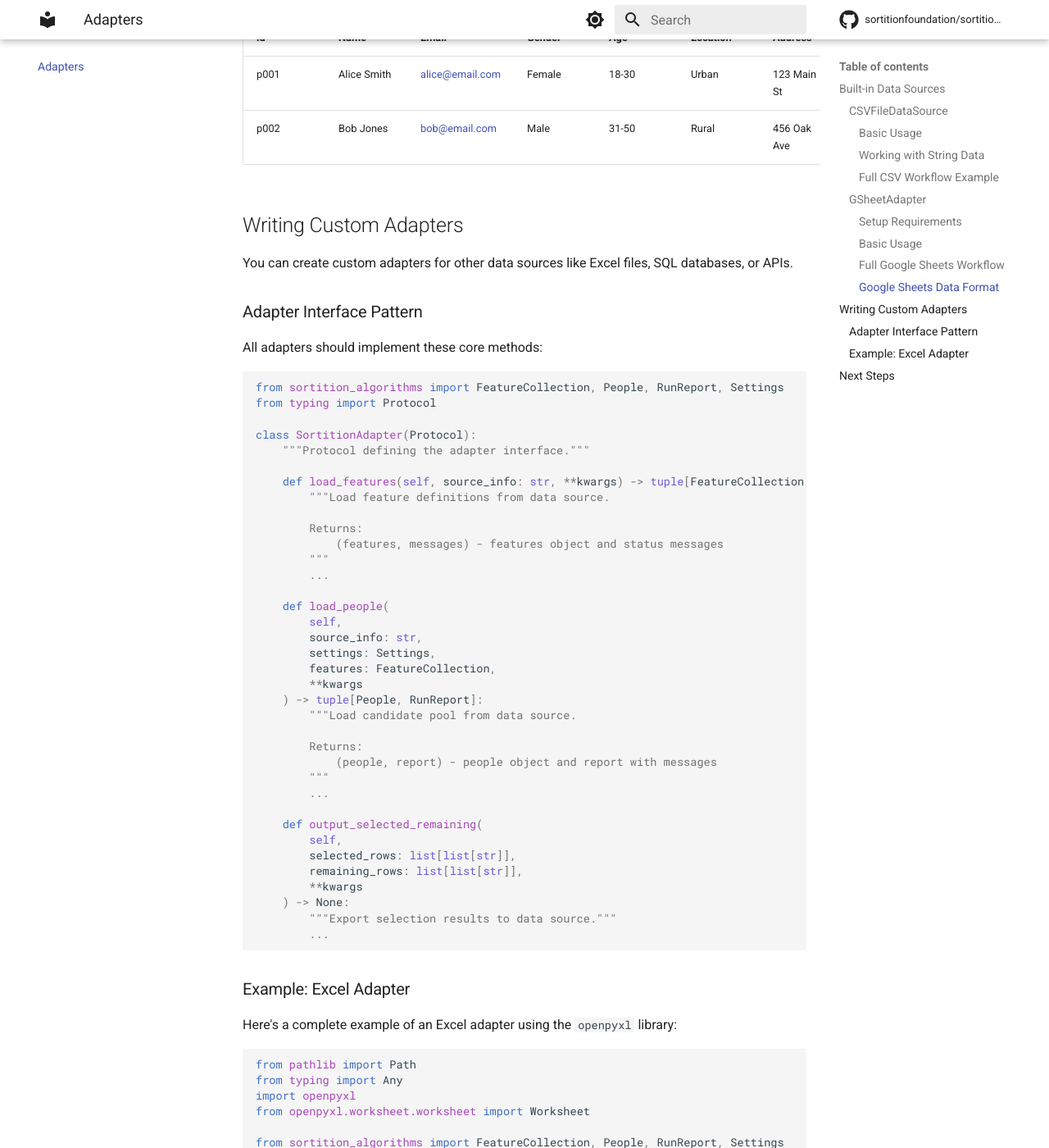
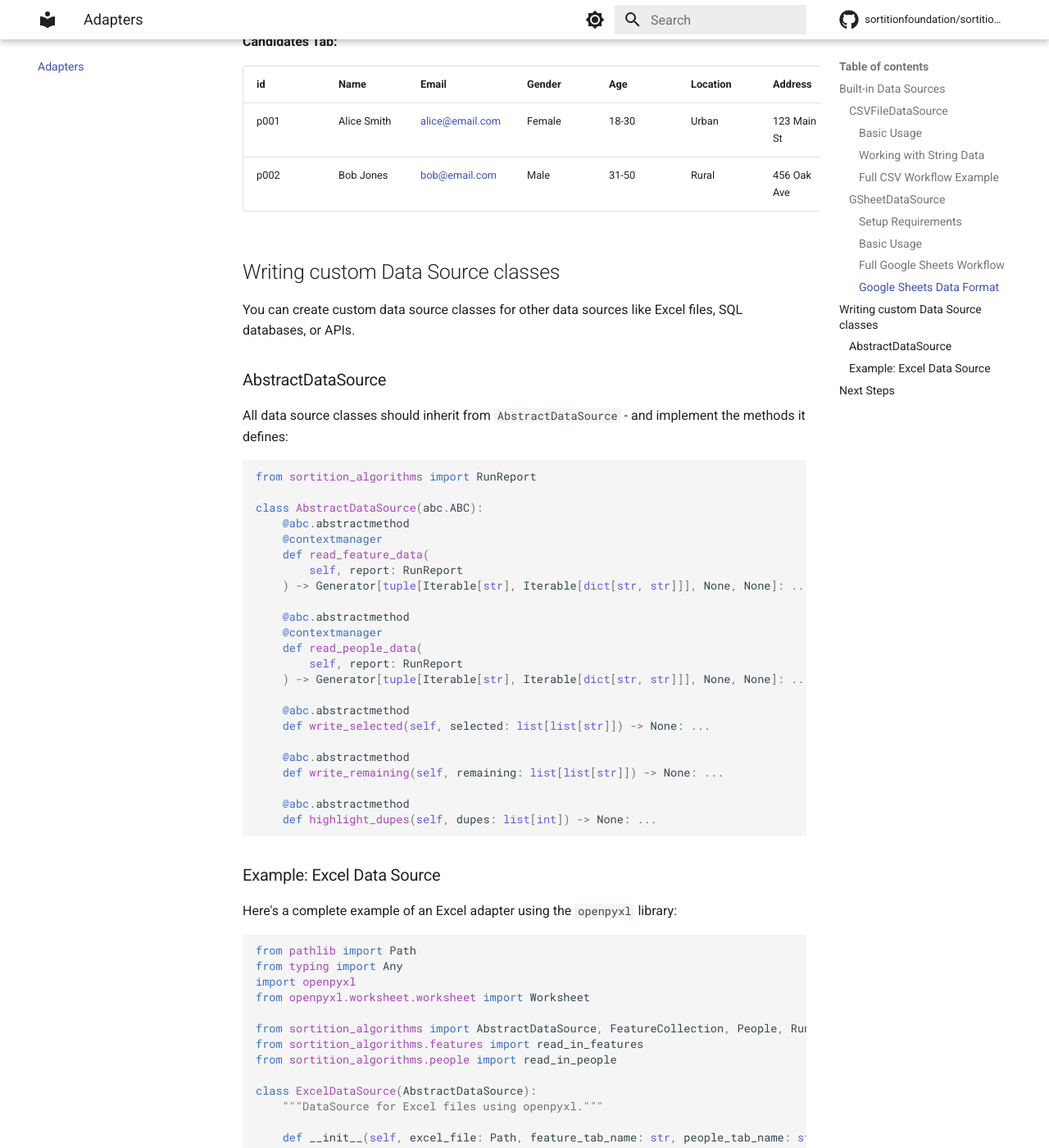
Before and after one commit to sortitionfoundation/sortition-algorithms, an MkDocs documentation site: the page built from docs/adapters.md, in a window 1280 px wide and 1400 px high, scrolled down 4213 px. Shown: the whole window at 82% size. Built offline with MkDocs 1.6.1 and Material for MkDocs 9.7.7, drawn with Linux system fonts in a browser that asks for light colours; comment, search, counter and statistics services are not loaded; some of the changed text lies outside the part shown.

Commit message:
And now convert the GSheetAdapter to GSheetDataSource
As part of this refactor some code to be part of the SelectionData
class.

````diff
--- a/docs/adapters.md
+++ b/docs/adapters.md
@@ -95,7 +95,7 @@
         print("\n".join(msgs))
 ```
 
-### GSheetAdapter
+### GSheetDataSource
 
 For organizations using Google Sheets for data management.
 
@@ -109,29 +109,32 @@
 #### Basic Usage
 
 ```python
-from sortition_algorithms import GSheetAdapter, Settings
+from sortition_algorithms import GSheetDataSource, SelectionData, Settings
 from pathlib import Path
 
 # Initialize with credentials
-adapter = GSheetAdapter(
+data_source = GSheetDataSource(
+    feature_tab_name="Demographics",
+    people_tab_name="Candidates",
     auth_json_path=Path("/secure/path/credentials.json"),
     gen_rem_tab=True,  # Generate remaining tab
 )
+data_source.set_g_sheet_name("My Spreadsheet")
+select_data = SelectionData(data_source)
 
 # Load data from Google Sheet
-adapter.set_g_sheet_name("My Spreadsheet")
-features, report = adapter.load_features("Demographics")
+features, report = select_data.load_features()
 print(report.as_text())
 
-people, report = adapter.load_people("Candidates", settings, features)
+people, report = select_data.load_people(settings, features)
 print(report.as_text())
 
 # Configure output tabs
-adapter.selected_tab_name = "Selected Panel"
-adapter.remaining_tab_name = "Reserve Pool"
+data_source.selected_tab_name_stub = "Selected Panel"
+data_source.remaining_tab_name_stub = "Reserve Pool"
 
 # Export results (after running selection)
-adapter.output_selected_remaining(selected_rows, remaining_rows, settings)
+select_data.output_selected_remaining(selected_rows, remaining_rows, settings)
 ```
 
 #### Full Google Sheets Workflow
@@ -204,54 +207,42 @@
 | p001 | Alice Smith | <alice@email.com> | Female | 18-30 | Urban    | 123 Main St | 12345    |
 | p002 | Bob Jones   | <bob@email.com>   | Male   | 31-50 | Rural    | 456 Oak Ave | 67890    |
 
-## Writing Custom Adapters
+## Writing custom Data Source classes
 
-You can create custom adapters for other data sources like Excel files, SQL databases, or APIs.
+You can create custom data source classes for other data sources like Excel files, SQL databases, or APIs.
 
-### Adapter Interface Pattern
+### AbstractDataSource
 
-All adapters should implement these core methods:
+All data source classes should inherit from `AbstractDataSource` - and implement the methods it defines:
 
 ```python
-from sortition_algorithms import FeatureCollection, People, RunReport, Settings
-from typing import Protocol
+from sortition_algorithms import RunReport
 
-class SortitionAdapter(Protocol):
-    """Protocol defining the adapter interface."""
+class AbstractDataSource(abc.ABC):
+    @abc.abstractmethod
+    @contextmanager
+    def read_feature_data(
+        self, report: RunReport
+    ) -> Generator[tuple[Iterable[str], Iterable[dict[str, str]]], None, None]: ...
 
-    def load_features(self, source_info: str, **kwargs) -> tuple[FeatureCollection, RunReport]:
-        """Load feature definitions from data source.
+    @abc.abstractmethod
+    @contextmanager
+    def read_people_data(
+        self, report: RunReport
+    ) -> Generator[tuple[Iterable[str], Iterable[dict[str, str]]], None, None]: ...
 
-        Returns:
-            (features, messages) - features object and status messages
-        """
-        ...
+    @abc.abstractmethod
+    def write_selected(self, selected: list[list[str]]) -> None: ...
 
-    def load_people(
-        self,
-        source_info: str,
-        settings: Settings,
-        features: FeatureCollection,
-        **kwargs
-    ) -> tuple[People, RunReport]:
-        """Load candidate pool from data source.
+    @abc.abstractmethod
+    def write_remaining(self, remaining: list[list[str]]) -> None: ...
 
-        Returns:
-            (people, report) - people object and report with messages
-        """
-        ...
+    @abc.abstractmethod
+    def highlight_dupes(self, dupes: list[int]) -> None: ...
 
-    def output_selected_remaining(
-        self,
-        selected_rows: list[list[str]],
-        remaining_rows: list[list[str]],
-        **kwargs
-    ) -> None:
-        """Export selection results to data source."""
-        ...
 ```
 
-### Example: Excel Adapter
+### Example: Excel Data Source
 
 Here's a complete example of an Excel adapter using the `openpyxl` library:
 
@@ -261,29 +252,60 @@
 import openpyxl
 from openpyxl.worksheet.worksheet import Worksheet
 
-from sortition_algorithms import FeatureCollection, People, RunReport, Settings
+from sortition_algorithms import AbstractDataSource, FeatureCollection, People, RunReport, SelectionError, Settings
 from sortition_algorithms.features import read_in_features
 from sortition_algorithms.people import read_in_people
 
-class ExcelAdapter:
-    """Adapter for Excel files using openpyxl."""
+class ExcelDataSource(AbstractDataSource):
+    """DataSource for Excel files using openpyxl."""
 
-    def __init__(self) -> None:
-        self.workbook: openpyxl.Workbook | None = None
-        self.output_file: Path | None = None
+    def __init__(self, excel_file: Path, feature_tab_name: str, people_tab_name: str) -> None:
+        self.excel_file = excel_file
+        self.feature_tab_name = feature_tab_name
+        self.people_tab_name = people_tab_name
+        self.selected_tab_name = "selected"
+        self.remaining_tab_name = "remaining"
 
-    def load_features_from_file(
-        self,
-        excel_file: Path,
-        sheet_name: str = "Demographics"
-    ) -> FeatureCollection:
-        """Load features from Excel file."""
+    @contextmanager
+    def read_feature_data(
+        self, report: RunReport
+    ) -> Generator[tuple[Iterable[str], Iterable[dict[str, str]]], None, None]:
+        """Load features data from Excel file."""
+        workbook = openpyxl.load_workbook(self.excel_file)
+
+        if self.feature_tab_name not in workbook.sheetnames:
+            msg = f"Sheet '{self.feature_tab_name}' not found in {excel_file}"
+            report.add_line(msg)
+            raise SelectionError(msg, report)
+
+        sheet = workbook[self.feature_tab_name]
+
+        # Read header row
+        headers = [cell.value for cell in sheet[1]]
+
+        # Read data rows
+        data = []
+        for row in sheet.iter_rows(min_row=2, values_only=True):
+            if any(cell is not None for cell in row):  # Skip empty rows
+                row_dict = {headers[i]: str(row[i]) if row[i] is not None else ""
+                           for i in range(len(headers))}
+                data.append(row_dict)
+        yield headers, data
+        # close the workbook
+
+    @contextmanager
+    def read_people_data(
+        self, report: RunReport
+    ) -> Generator[tuple[Iterable[str], Iterable[dict[str, str]]], None, None]:
+        """Load people from Excel file."""
         workbook = openpyxl.load_workbook(excel_file)
 
-        if sheet_name not in workbook.sheetnames:
-            return None, [f"Sheet '{sheet_name}' not found in {excel_file}"]
+        if self.people_tab_name not in workbook.sheetnames:
+            msg = f"Sheet '{self.people_tab_name}' not found in {excel_file}"
+            report.add_line(msg)
+            raise SelectionError(msg, report)
 
-        sheet = workbook[sheet_name]
+        sheet = workbook[self.people_tab_name]
 
         # Read header row
         headers = [cell.value for cell in sheet[1]]
@@ -296,62 +318,21 @@
                            for i in range(len(headers))}
                 data.append(row_dict)
 
-        features = read_in_features(headers, data)
-        return features
+        yield headers, data
 
-    def load_people_from_file(
-        self,
-        excel_file: Path,
-        settings: Settings,
-        features: FeatureCollection,
-        sheet_name: str = "Candidates"
-    ) -> tuple[People, RunReport]:
-        """Load people from Excel file."""
-        workbook = openpyxl.load_workbook(excel_file)
+    def write_selected(self, selected: list[list[str]]) -> None:
+        selected_ws = workbook.create_sheet(self.selected_tab_name)
+        self._write_data_to_sheet(selected_ws, selected_rows)
+        workbook.save(self.excel_file)
 
-        if sheet_name not in workbook.sheetnames:
-            return None, [f"Sheet '{sheet_name}' not found in {excel_file}"]
+    def write_remaining(self, remaining: list[list[str]]) -> None:
+        remaining_ws = workbook.create_sheet(self.remaining_tab_name)
+        self._write_data_to_sheet(remaining_ws, remaining_rows)
+        workbook.save(self.excel_file)
 
-        sheet = workbook[sheet_name]
-
-        # Read header row
-        headers = [cell.value for cell in sheet[1]]
-
-        # Read data rows
-        data = []
-        for row in sheet.iter_rows(min_row=2, values_only=True):
-            if any(cell is not None for cell in row):  # Skip empty rows
-                row_dict = {headers[i]: str(row[i]) if row[i] is not None else ""
-                           for i in range(len(headers))}
-                data.append(row_dict)
-
-        people, report = read_in_people(headers, data, features, settings)
-        return people, report
-
-    def output_selected_remaining(
-        self,
-        selected_rows: list[list[str]],
-        remaining_rows: list[list[str]],
-        output_file: Path,
-        selected_sheet: str = "Selected",
-        remaining_sheet: str = "Remaining"
-    ) -> None:
-        """Export results to Excel file."""
-        workbook = openpyxl.Workbook()
-
-        # Remove default sheet
-        workbook.remove(workbook.active)
-
-        # Create selected sheet
-        selected_ws = workbook.create_sheet(selected_sheet)
-        self._write_data_to_sheet(selected_ws, selected_rows)
-
-        # Create remaining sheet
-        remaining_ws = workbook.create_sheet(remaining_sheet)
-        self._write_data_to_sheet(remaining_ws, remaining_rows)
-
-        # Save workbook
-        workbook.save(output_file)
+    def highlight_dupes(self, dupes: list[int]) -> None:
+        # not implemented
+        pass
 
     def _write_data_to_sheet(self, sheet: Worksheet, data: list[list[str]]) -> None:
         """Write data rows to worksheet."""
@@ -367,24 +348,23 @@
 
 # Usage example
 def excel_workflow():
-    adapter = ExcelAdapter()
+    data_source = ExcelDataSource(
+        Path("selection_data.xlsx"),
+        "Demographics",
+        "Candidates",
+    )
+    select_data = SelectionData(data_source)
     settings = Settings()
 
     # Load data
-    features = adapter.load_features_from_file(
-        Path("selection_data.xlsx"), "Demographics"
-    )
-    people, report = adapter.load_people_from_file(
-        Path("selection_data.xlsx"), settings, features, "Candidates"
-    )
+    features, _ = select_data.load_features()
+    people, report = select_data.load_people(settings, features)
 
     # Run selection (assuming you have the selection logic)
-    # success, panels, msgs = run_stratification(...)
+    success, panels, report = run_stratification(...)
 
     # Export results
-    # adapter.output_selected_remaining(
-    #     selected_table, remaining_table, Path("results.xlsx")
-    # )
+    select_data.output_selected_remaining(selected_table, remaining_table, settings)
 ```
 
 ## Next Steps
--- a/src/sortition_algorithms/__init__.py
+++ b/src/sortition_algorithms/__init__.py
@@ -4,7 +4,7 @@
     AbstractDataSource,
     CSVFileDataSource,
     CSVStringDataSource,
-    GSheetAdapter,
+    GSheetDataSource,
     SelectionData,
 )
 from sortition_algorithms.core import (
@@ -21,7 +21,7 @@
     "AbstractDataSource",
     "CSVFileDataSource",
     "CSVStringDataSource",
-    "GSheetAdapter",
+    "GSheetDataSource",
     "RunReport",
     "SelectionData",
     "Settings",
````
Also changed, not shown: docs/quickstart.md (+11 -5 lines), 5 other files.
